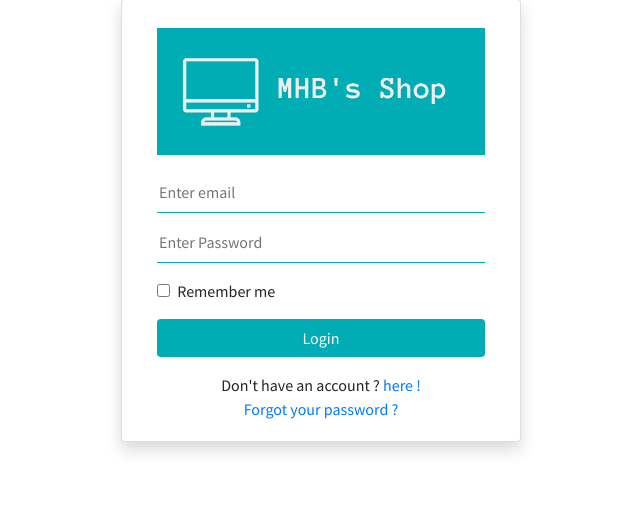
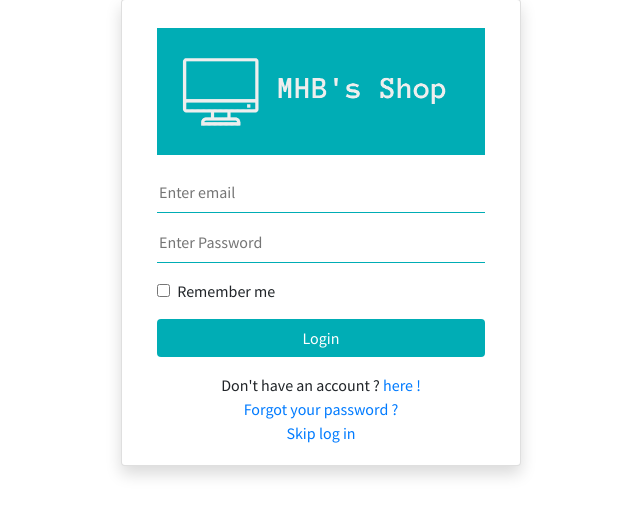
Before and after one commit to davidmahbubi/olshop, a CodeIgniter app: page /web/auth in a window 1280 px wide. Shown: the part 81-608 px from the top of the page, without its empty margins (319-959 px from the left). Run offline with CodeIgniter, Linux system fonts and the light colour scheme; some libraries are stand-ins or nearby versions.

Commit message:
added link to skip log in in auth login page

```diff
--- a/application/views/auth/index.php
+++ b/application/views/auth/index.php
@@ -26,6 +26,8 @@
 					<button type="submit" class="btn text-white dv-bg-primary bt-dv-bg-primary w-100 mb-3">Login</button>
 					<p class="mb-0">Don't have an account ? <a href="<?=base_url('auth/register')?>">here !</a></p>
 					<a href="#">Forgot your password ?</a>
+					<br>
+					<a href="<?= base_url() ?>">Skip log in</a>
 				</form>
 			</div>
 		</div>
```
